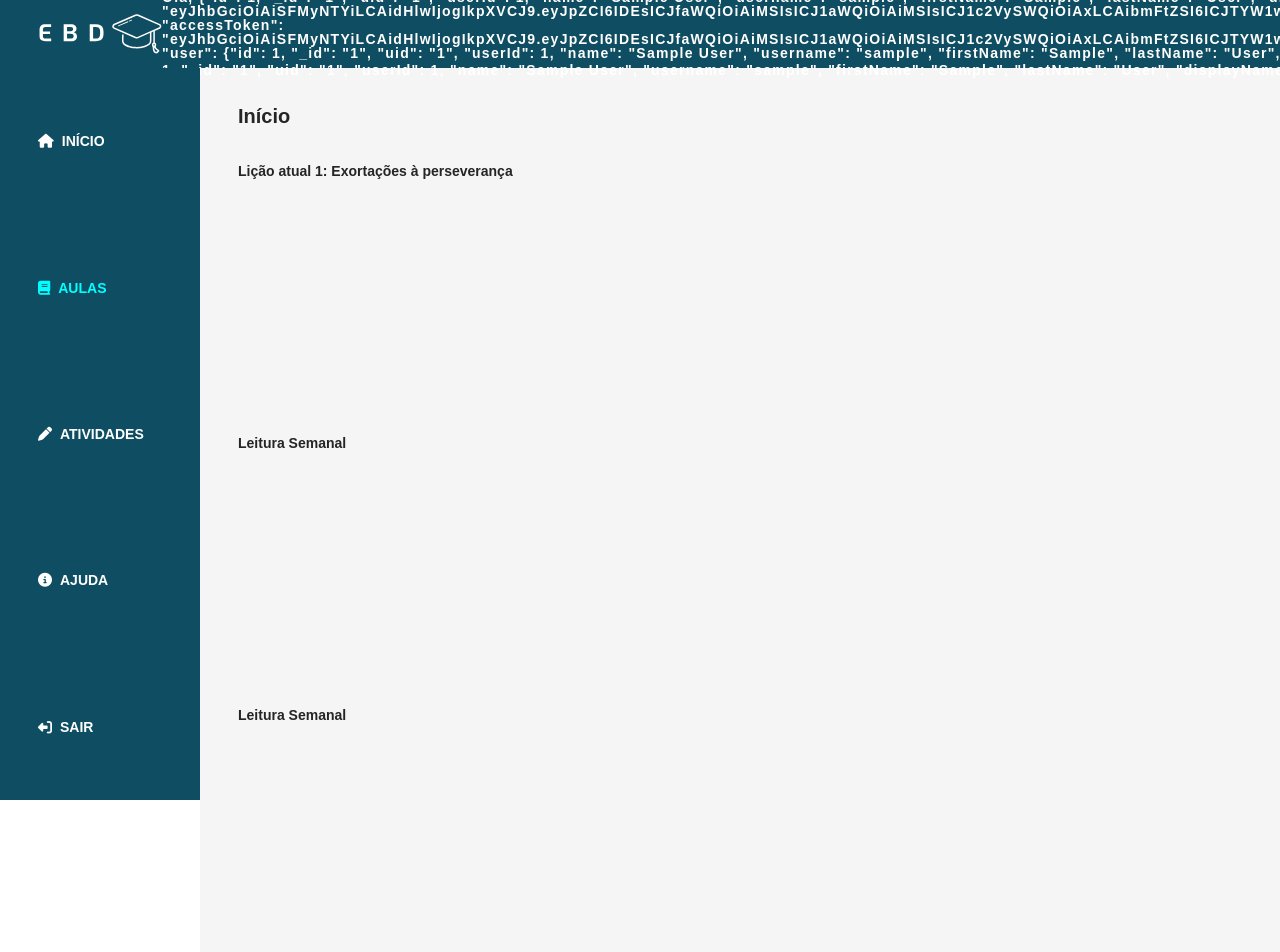
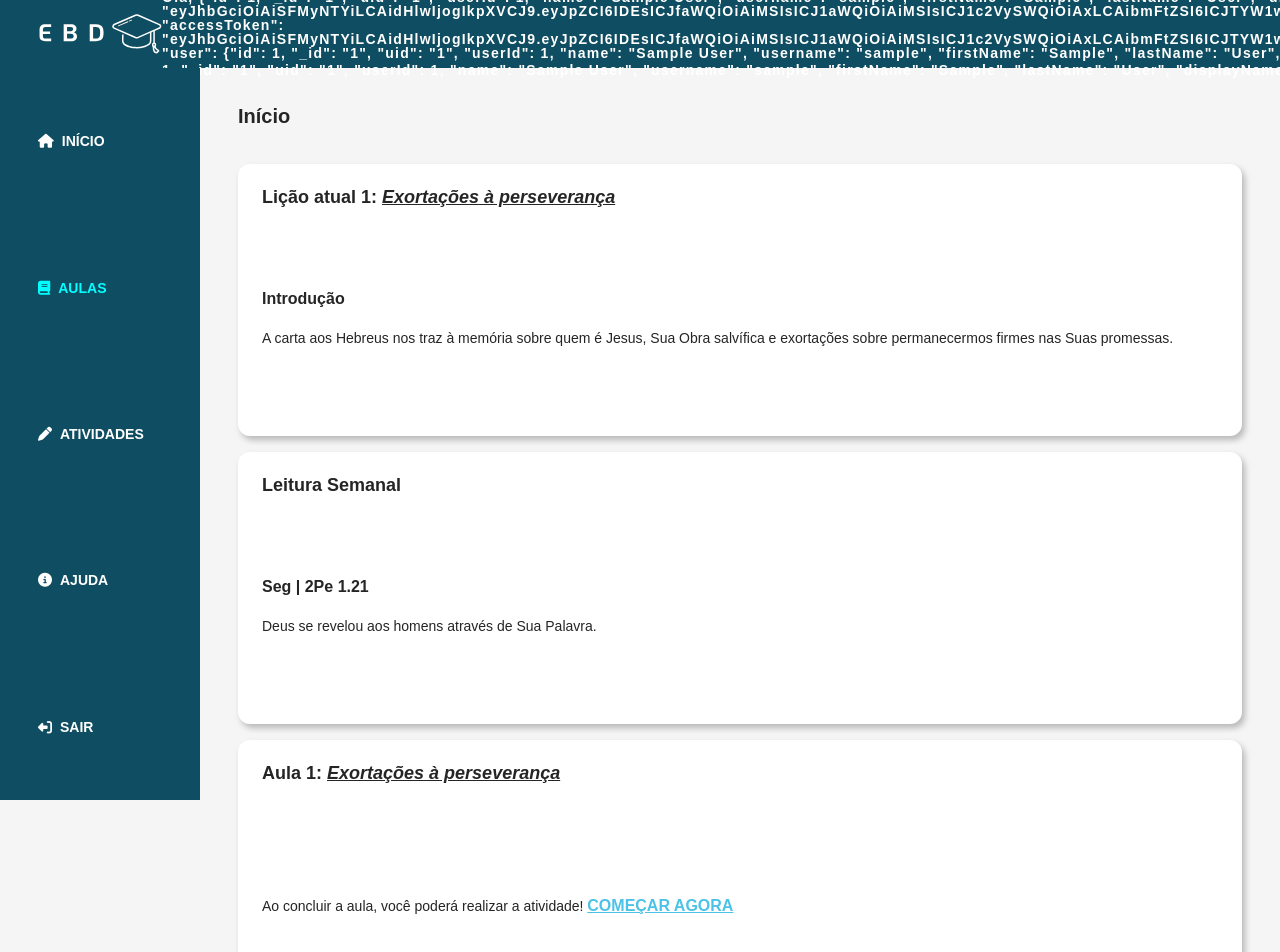
Before and after one commit to PauloAdson/curso-escola-biblica, a React (Create React App) app: page /aulas in a window 1280 px wide. Shown: the top 952 px of the page. Built offline with nearby package versions, Linux system fonts and the light colour scheme; sample sign-in values are in the browser's storage; a web font is replaced by a local one.

Commit message:
estilizando os blocos e mudando a cor de fundo do body

```diff
--- a/src/components/Curso/BlocoMenor.jsx
+++ b/src/components/Curso/BlocoMenor.jsx
@@ -5,7 +5,12 @@ export class BlocoMenor extends React.Component {
     render() {
         return (
             <div className="curso_bloco-container">
-                <h2 className="curso_bloco-titulo">{this.props.tituloBloco} <span>{this.props.tituloSublinhado}</span></h2>
+                <h2 className="curso_bloco-titulo">{this.props.tituloBloco} <span className="curso_bloco-titulo sublinhado-italico">{this.props.tituloSublinhado}</span></h2>
+
+                <div className="curso_bloco-conteudo">
+                    <h3 className="curso_bloco-titulo-secundario">{this.props.tituloSecundario}</h3>
+                    <p className="curso_bloco-conteudo-texto">{this.props.textoPrincipal}</p>
+                </div>
             </div>
         );
     }
@@ -14,9 +19,16 @@ export class BlocoMenor extends React.Component {
 export class BlocoMenorLink extends React.Component {
     render() {
         return (
-            <NavLink to={this.props.linkBloco}>
+            <NavLink className={'curso_bloco-container-link'} to={this.props.linkBloco}>
                 <div className="curso_bloco-container">
-                    <h2 className="curso_bloco-titulo">{this.props.tituloBloco} <span>{this.props.tituloSublinhado}</span></h2>
+                    <h2 className="curso_bloco-titulo">{this.props.tituloBloco} <span className="curso_bloco-titulo sublinhado-italico">{this.props.tituloSublinhado}</span></h2>
+
+                    <div className="curso_bloco-conteudo">
+                        <h3 className="curso_bloco-titulo-secundario">{this.props.tituloSecundario}</h3>
+                        <p className="curso_bloco-conteudo-texto">{this.props.textoPrincipal}
+                            <span className="curso_bloco-link-conteudo">{this.props.linkConteudo}</span>
+                        </p>
+                    </div>
                 </div>
             </NavLink>
         );
--- a/src/components/Curso/CursoHome.jsx
+++ b/src/components/Curso/CursoHome.jsx
@@ -19,15 +19,39 @@ export class CursoHome extends React.Component {
                 <CursoMenu />
                 <main className="curso_main">
                     <h1 className="curso_titulo">Início</h1>
-                    <section>
-                        <BlocoMenor tituloBloco="Lição atual 1: " tituloSublinhado="Exortações à perseverança" />
+                    <section className="curso_section-blocos">
+                        <BlocoMenor
+                            tituloBloco="Lição atual 1: "
+                            tituloSublinhado="Exortações à perseverança"
+                            tituloSecundario="Introdução"
+                            textoPrincipal="A carta aos Hebreus nos traz à memória sobre quem é Jesus, Sua Obra salvífica e exortações sobre permanecermos firmes nas Suas promessas." />
 
-                        <BlocoMenor tituloBloco="Leitura Semanal" />
-                        <BlocoMenor tituloBloco="Leitura Semanal" />
-                        <BlocoMenor tituloBloco="Leitura Semanal" />
-                        <BlocoMenor tituloBloco="Leitura Semanal" />
-                        <BlocoMenor tituloBloco="Leitura Semanal" />
-                        <BlocoMenor tituloBloco="Leitura Semanal" />
+                        <BlocoMenor
+                            tituloBloco="Leitura Semanal"
+                            tituloSublinhado=""
+                            tituloSecundario="Seg | 2Pe 1.21"
+                            textoPrincipal="Deus se revelou aos homens através de Sua Palavra." />
+
+                        <BlocoMenorLink
+                            tituloBloco="Aula 1:"
+                            tituloSublinhado="Exortações à perseverança"
+                            tituloSecundario=""
+                            textoPrincipal="Ao concluir a aula, você poderá realizar a atividade! "
+                            linkConteudo='Começar Agora' />
+
+                        <BlocoMenorLink
+                            tituloBloco="Atividade 1:"
+                            tituloSublinhado="Exortações à perseverança"
+                            tituloSecundario=""
+                            textoPrincipal="Realize o a atividade e teste o que você aprendeu! "
+                            linkConteudo='Começar Agora' />
+
+                        <BlocoMenor
+                            tituloBloco="Resumo"
+                            tituloSublinhado=""
+                            tituloSecundario="Eu aprendi que:"
+                            textoPrincipal="A Carta aos Hebreus é um sermão com características de carta, que relembra a igreja que é Jesus, Sua Obra e a salvação por Ele oferecida." />
+
                     </section>
                 </main>
             </>
--- a/src/components/Curso/styles.css
+++ b/src/components/Curso/styles.css
@@ -2,16 +2,6 @@ main.curso_main {
     margin-left: 200px;
     margin-top: 8.5vh;
     padding: 38px;
-    background: #F5F5F5;
-}
-
-main.curso_main::-webkit-scrollbar {
-    width: 10px;
-}
-
-main.curso_main::-webkit-scrollbar-thumb {
-    background-color: aqua;
-    border-radius: 5px;
 }
 
 main.curso_main h1.curso_titulo {
@@ -19,6 +9,74 @@ main.curso_main h1.curso_titulo {
     margin-bottom: 38px;
 }
 
+div.curso_bloco-conteudo {
+    display: flex;
+    justify-content: center;
+    height: 100%;
+    flex-direction: column;
+    gap: 24px;
+}
+
+.curso_bloco-titulo {
+    font-size: 1.8rem;
+}
+
+.sublinhado-italico {
+    font-style: italic;
+    text-decoration: underline;
+}
+
+.curso_bloco-titulo-secundario {
+    font-size: 16px;
+}
+
+.curso_bloco-link-conteudo {
+    font-size: 1.6rem;
+    font-weight: 700;
+    text-transform: uppercase;
+    text-decoration: underline;
+    color: var(--cor-terciaria);
+}
+
 div.curso_bloco-container {
+    background-color: var(--cor-secundaria);
+    box-sizing: border-box;
+    border-radius: 12px;
+    box-shadow: 3px 4px 6px 0px rgba(0, 0, 0, 0.25);
     height: 272px;
+    padding: 24px;
 }
+
+section.curso_section-blocos {
+    display: flex;
+    gap: 16px;
+}
+
+.curso_bloco-container-link {
+    color: var(--cor-primaria);
+}
+
+@media screen and (min-width: 1300px) {
+
+    section.curso_section-blocos {
+        flex-wrap: wrap;
+    }
+
+    div.curso_bloco-container {
+        flex: 1 1 calc(50% - 16px);
+    }
+
+    .curso_bloco-container-link {
+        flex: 1 1 calc(50% - 16px);
+    }
+}
+
+@media screen and (max-width: 1299px) {
+    section.curso_section-blocos {
+        flex-direction: column;
+    }
+
+    div.curso_bloco-container {
+        width: 100%;
+    }
+}
--- a/src/components/Curso/stylesMenu.css
+++ b/src/components/Curso/stylesMenu.css
@@ -5,6 +5,7 @@ header.curso_header {
     position: fixed;
     top: 0;
     left: 0;
+    box-sizing: border-box;
 }
 
 header.curso_header nav.curso_menu {
@@ -12,7 +13,8 @@ header.curso_header nav.curso_menu {
     align-items: center;
     justify-content: space-between;
     margin: 0 auto;
-    /* width: 100%; */
+    box-sizing: border-box;
+    width: 100%;
     height: 100%;
     padding: 0 3.8rem;
 }
@@ -30,7 +32,8 @@ i.curso_usuario-icone {
 }
 
 aside.curso_menu-lateral {
-    width: 162px;
+    width: 200px;
+    box-sizing: border-box;
     height: calc(100vh - 8.5vh);
     padding-left: 38px;
     background-color: var(--bg-escuro);
--- a/src/index.css
+++ b/src/index.css
@@ -2,7 +2,9 @@
 
 :root {
     --font: 'Inria Sans', sans-serif;
-    font-size: 62.5%; /*1rem vale 10px*/
+    font-size: 62.5%;
+    /*1rem vale 10px*/
+    --bg-geral: #F5F5F5;
     --cor-primaria: #252525;
     --cor-primaria-claro: #3E3E3E;
     --cor-secundaria: #FFFFFF;
@@ -19,9 +21,11 @@
 .uppercase {
     text-transform: uppercase;
 }
+
 html {
     scroll-behavior: smooth;
 }
+
 html,
 body,
 div,
@@ -130,6 +134,7 @@ body {
     line-height: 1;
     font-family: var(--font);
     color: var(--cor-primaria);
+    background-color: var(--bg-geral);
 }
 
 ol,
```
